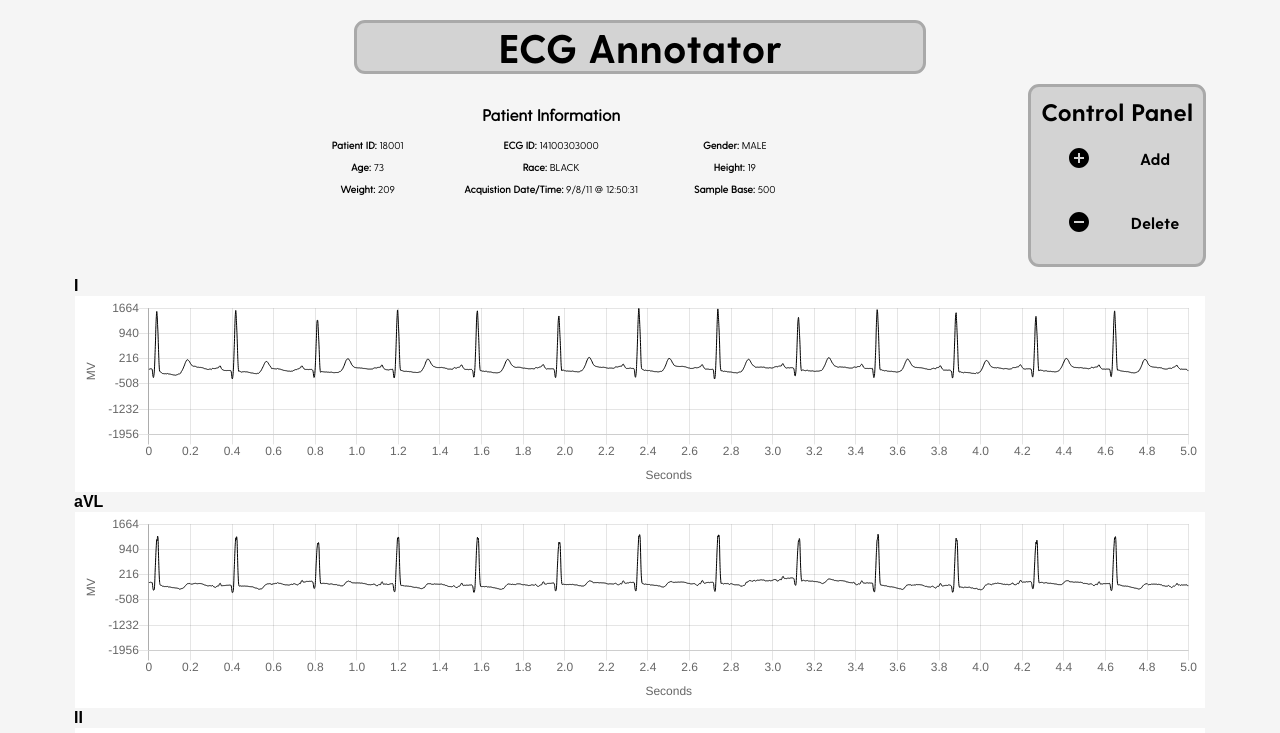
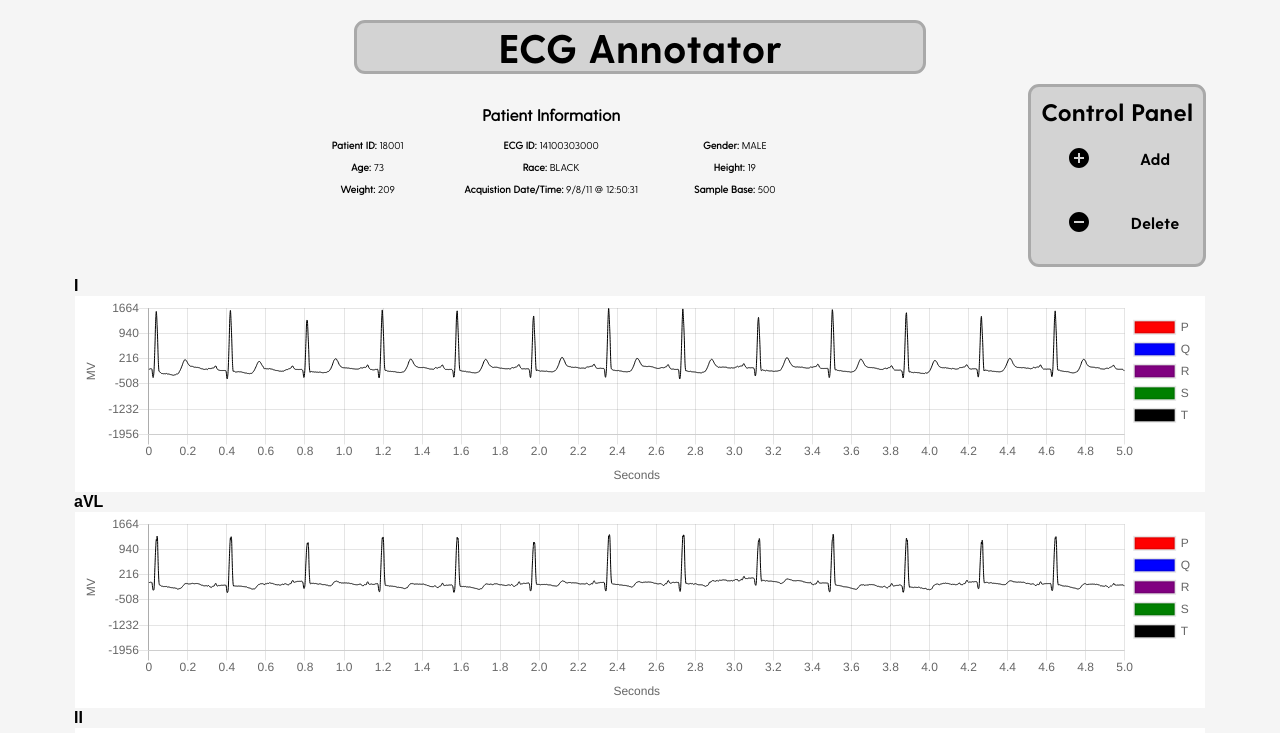
Before and after one commit to mtmiller0417/CISC475, a React (Create React App) app in the folder client/: page / in a window 1280 px wide. Shown: the top 733 px of the page. Built offline with nearby package versions, Linux system fonts and the light colour scheme; the HTML template or start-up script is replaced by a standard one; a web font is replaced by a local one.

Commit message:
moved legend to right side, fixed wording

```diff
--- a/client/src/components/Graph.js
+++ b/client/src/components/Graph.js
@@ -153,7 +153,7 @@ class Graph extends Component{
                     data: this.state.data.datasets.data,
                 },
                 {
-                    label:'P-Annotation',
+                    label:'P',
                     fill:true,
                     pointStyle: 'star',
                     pointBorderColor: 'red',
@@ -165,7 +165,7 @@ class Graph extends Component{
                     data: this.state.data.annotation.p
                 },
                 {
-                    label:'Q-Annotation',
+                    label:'Q',
                     fill:true,
                     pointStyle: 'star',
                     pointBorderColor: 'blue',
@@ -177,7 +177,7 @@ class Graph extends Component{
                     data: this.state.data.annotation.q
                 },
                 {
-                    label:'R-Annotation',
+                    label:'R',
                     fill:true,
                     pointStyle: 'star',
                     pointBorderColor: 'purple',
@@ -189,7 +189,7 @@ class Graph extends Component{
                     data: this.state.data.annotation.r
                 },
                 {
-                    label:'S-Annotation',
+                    label:'S',
                     fill:true,
                     pointStyle: 'star',
                     pointBorderColor: 'green',
@@ -201,7 +201,7 @@ class Graph extends Component{
                     data: this.state.data.annotation.s
                 },
                 {
-                    label:'T-Annotation',
+                    label:'T',
                     fill:true,
                     pointStyle: 'star',
                     pointBorderColor: 'black',
@@ -255,7 +255,8 @@ class Graph extends Component{
                                 position: 'left'
                             },
                             legend: {
-                                display:false,
+                                display:true,
+                                position: 'right',
                                 labels: {
                                     filter: function(item) {
                                         // Remove the legend of the main-data, keep the annotation legend
```
